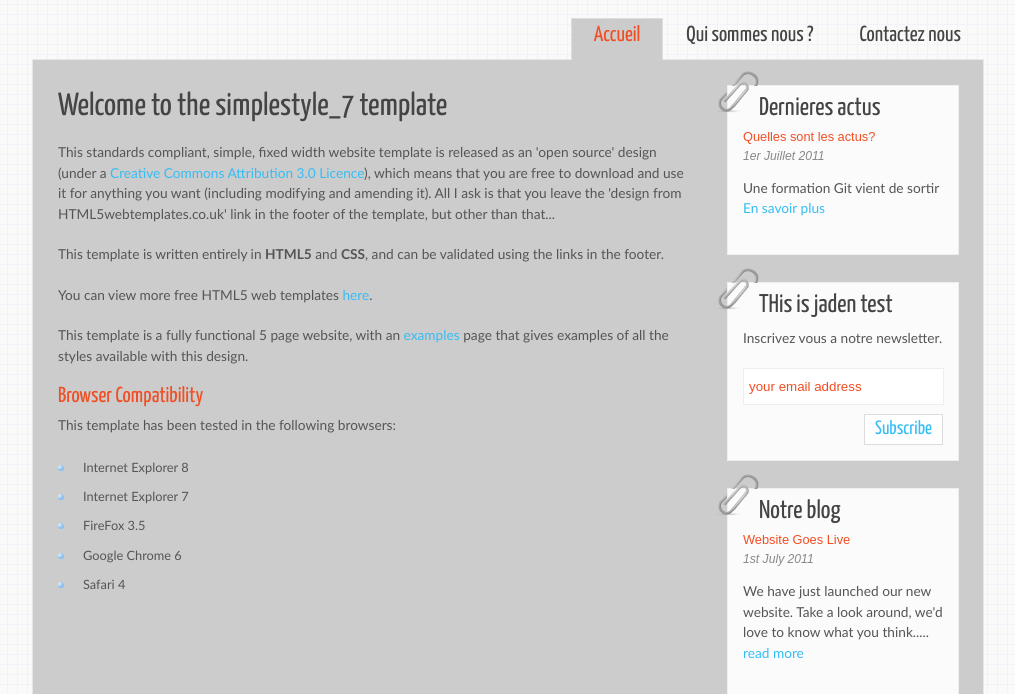
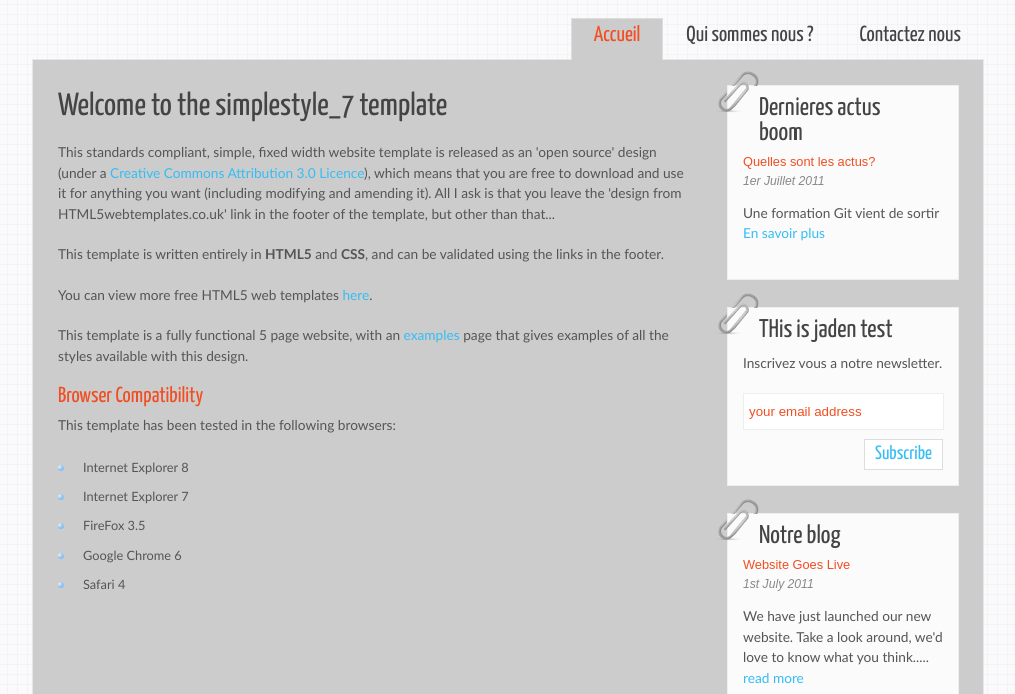
Before and after one commit to ibrahimbada/p_jaden, a plain HTML site: page index.html in a window 1280 px wide. Shown: the part 106-800 px from the top of the page, without its empty margins (133-1148 px from the left). Drawn offline with Linux system fonts and the light colour scheme.

Commit message:
Update2 index.html

```diff
--- a/index.html
+++ b/index.html
@@ -32,7 +32,7 @@
         <img class="paperclip" src="style/paperclip.png" alt="paperclip" />
         <div class="sidebar">
         <!-- insert your sidebar items here -->
-        <h3>Dernieres actus</h3>
+        <h3>Dernieres actus boom</h3>
         <h4>Quelles sont les actus?</h4>
         <h5>1er Juillet 2011</h5>
         <p>Une formation Git vient de sortir<br /><a href="#">En savoir plus</a></p>
```
